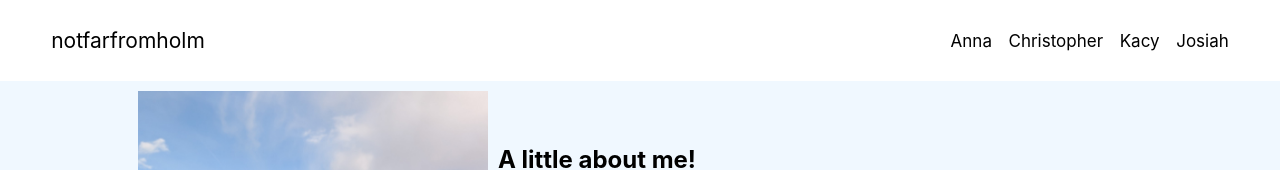
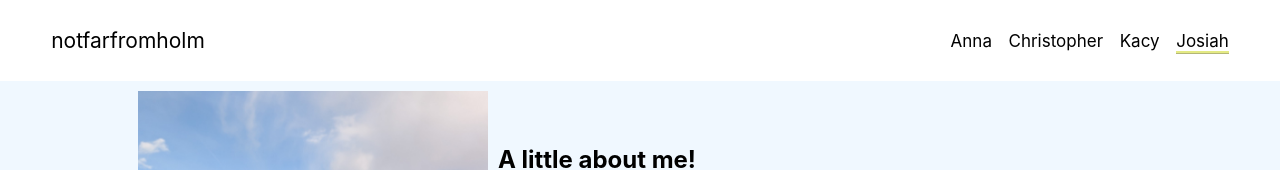
Before and after one commit to KacyHolm/notfarfromholm, a React (Create React App) app: page /josiah-nunn in a window 1280 px wide. Shown: the top 170 px of the page. Built offline with nearby package versions, Linux system fonts and the light colour scheme.

Commit message:
adding underline

```diff
--- a/src/components/Navbar.js
+++ b/src/components/Navbar.js
@@ -31,7 +31,7 @@
           </NavLink>
         </div>
         <div className="Navbar-Name">
-          <a href="/josiah-nunn">Josiah</a>
+          <NavLink to="/josiah-nunn">Josiah</NavLink>
         </div>
       </nav>
     </div>
```
